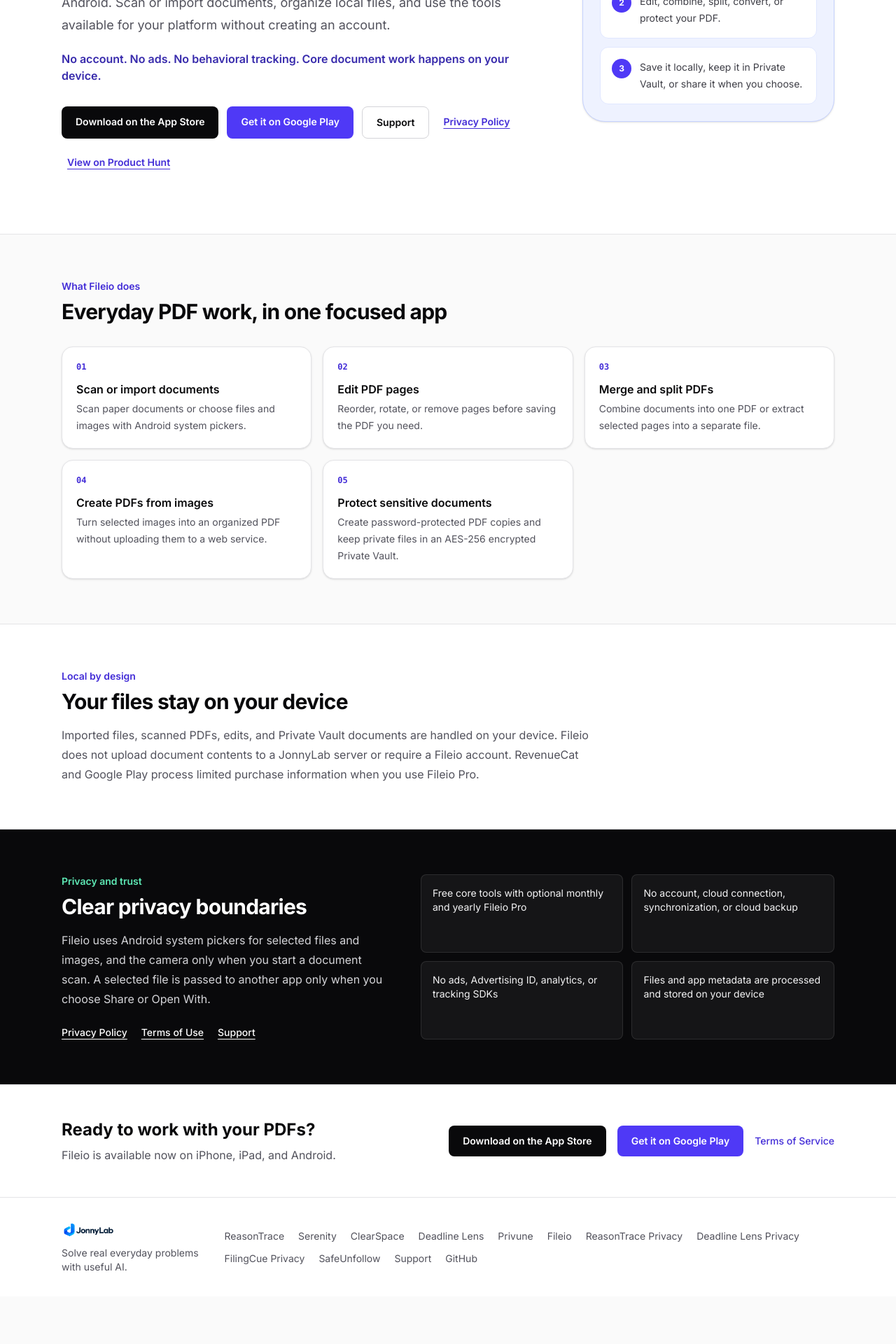
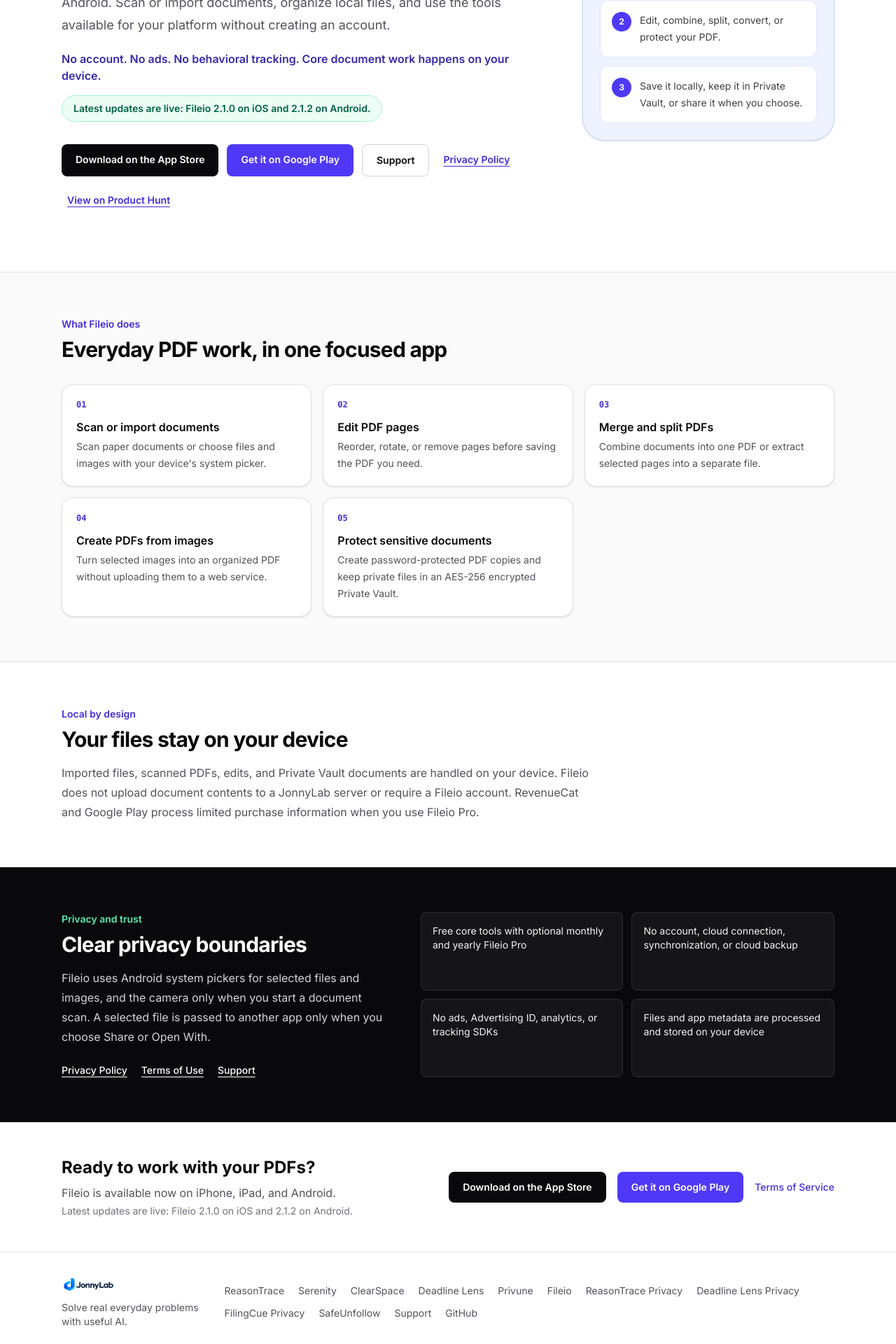
Before and after one commit to iamjohn96/jonnylab, a Next.js app: page /fileio in a window 1280 px wide. Shown: the part 480-2400 px from the top of the page at 70% size. Before the commit the page ends 2332 px from the top, so only its background shows below. Built offline with nearby package versions, Linux system fonts and the light colour scheme.

Commit message:
feat: mark Fileio latest releases live

```diff
--- a/app/fileio/page.tsx
+++ b/app/fileio/page.tsx
@@ -9,11 +9,12 @@
   "https://apps.apple.com/app/id6766760955";
 const productHuntUrl =
   "https://www.producthunt.com/products/fileio?launch=fileio";
+const releaseNote = "Latest updates are live: Fileio 2.1.0 on iOS and 2.1.2 on Android.";
 
 export const metadata = createPageMetadata({
   title: "Fileio — Private Document & PDF Workspace | JonnyLab",
-  description:
-    "Scan, organize, and privately manage documents and PDFs on iPhone, iPad, and Android with Fileio.",
+    description:
+    "Fileio 2.1 is available on iPhone, iPad, and Android for private document scanning, PDF editing, and local file management.",
   path: "/fileio",
 });
 
@@ -22,7 +23,7 @@
     icon: "01",
     title: "Scan or import documents",
     description:
-      "Scan paper documents or choose files and images with Android system pickers.",
+      "Scan paper documents or choose files and images with your device's system picker.",
   },
   {
     icon: "02",
@@ -80,6 +81,9 @@
             </p>
             <p className="mt-5 max-w-2xl text-base font-semibold text-indigo-800">
               No account. No ads. No behavioral tracking. Core document work happens on your device.
+            </p>
+            <p className="mt-4 inline-flex rounded-full border border-emerald-200 bg-emerald-50 px-4 py-2 text-sm font-semibold text-emerald-800">
+              {releaseNote}
             </p>
             <div className="mt-8 flex flex-wrap gap-3">
               <a href={appStoreUrl} target="_blank" rel="noopener noreferrer" className="rounded-lg bg-zinc-950 px-5 py-3 text-sm font-semibold text-white transition-colors hover:bg-zinc-800">
@@ -164,6 +168,7 @@
           <div>
             <h2 className="text-2xl font-bold text-zinc-950">Ready to work with your PDFs?</h2>
             <p className="mt-2 text-zinc-600">Fileio is available now on iPhone, iPad, and Android.</p>
+            <p className="mt-1 text-sm text-zinc-500">{releaseNote}</p>
           </div>
           <div className="flex flex-wrap gap-4 text-sm">
             <a href={appStoreUrl} target="_blank" rel="noopener noreferrer" className="rounded-lg bg-zinc-950 px-5 py-3 font-semibold text-white transition-colors hover:bg-zinc-800">
--- a/app/fileio/support/page.tsx
+++ b/app/fileio/support/page.tsx
@@ -4,7 +4,7 @@
 export const metadata = createPageMetadata({
   title: "Fileio Support | JonnyLab",
   description:
-    "Support and frequently asked questions for Fileio 2.1 PDF tools, Private Vault, and Fileio Pro.",
+    "Support and frequently asked questions for Fileio 2.1 on iOS and Android, including PDF tools, Private Vault, and Fileio Pro.",
   path: "/fileio/support",
 });
 
@@ -19,7 +19,7 @@
   },
   {
     q: "How do Fileio Pro purchases work?",
-    a: "Google Play processes Android purchases, and RevenueCat is used to show products, confirm Pro access, and restore purchases. Fileio does not send your document contents to RevenueCat.",
+    a: "Apple App Store processes iOS purchases and Google Play processes Android purchases. RevenueCat is used to show products, confirm Pro access, and restore purchases. Fileio does not send your document contents to RevenueCat.",
   },
   {
     q: "How does Private Vault protect files?",
@@ -48,6 +48,7 @@
     <main className="mx-auto max-w-2xl px-6 py-20">
       <Link href="/fileio" className="text-sm text-zinc-500 transition-colors hover:text-zinc-950">← Fileio</Link>
       <h1 className="mt-6 mb-12 text-3xl font-bold tracking-tight text-zinc-950">Fileio Support</h1>
+      <p className="-mt-8 mb-12 text-sm font-medium text-emerald-700">The latest Fileio updates are available on iPhone, iPad, and Android.</p>
       <section className="mb-16">
         <h2 className="mb-6 text-xl font-bold text-zinc-950">Frequently Asked Questions</h2>
         <div className="space-y-6">
--- a/app/page.tsx
+++ b/app/page.tsx
@@ -57,7 +57,7 @@
     summary: "Scan, organize, edit, and privately manage documents and PDFs on iPhone, iPad, and Android.",
     journey: ["Bring files together", "Choose the right tool", "Finish the document"],
     tags: ["iOS", "Android", "PDF workspace"],
-    status: "Available on iOS & Android",
+    status: "Latest updates live on iOS & Android",
     tone: "green",
     href: "/fileio",
     iconSrc: "/apps/fileio-icon.png",
```
